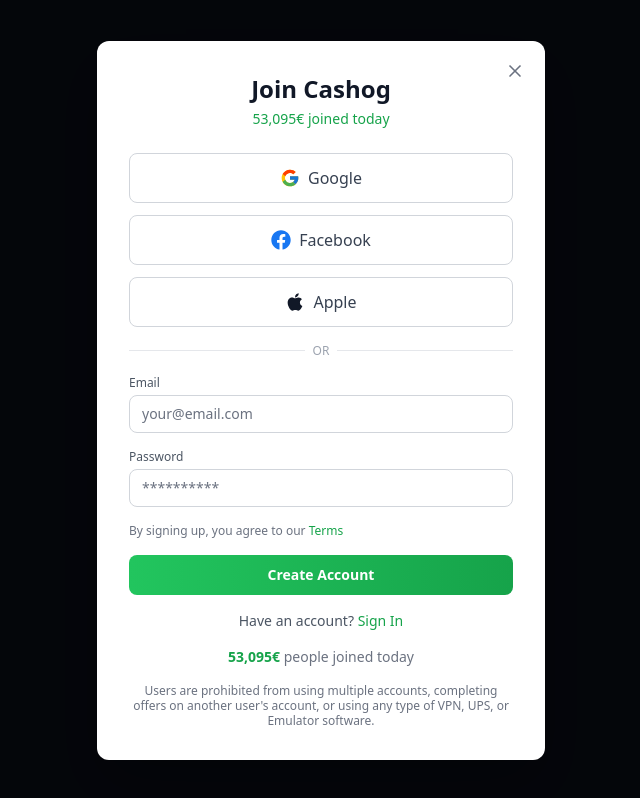
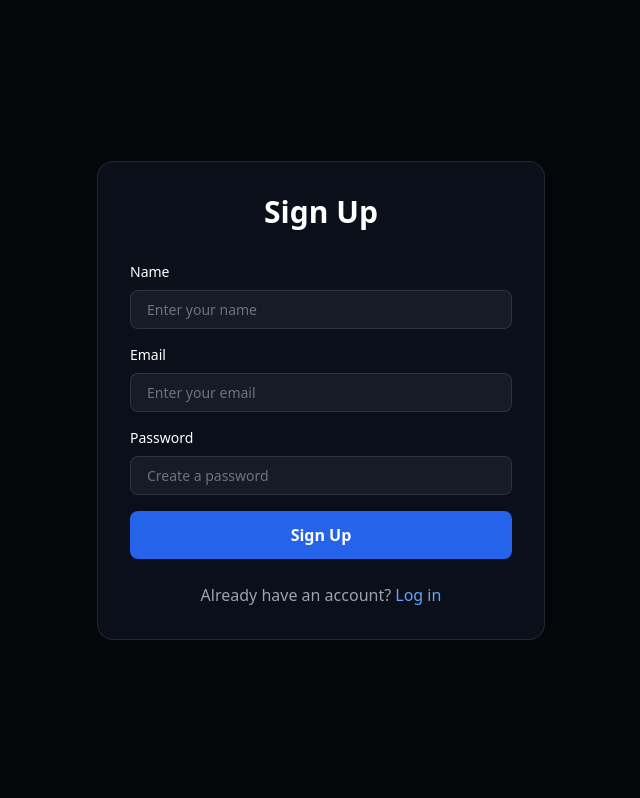
Before and after one commit to tool63/cashin, a Next.js app: page /signup in a window 1280 px wide. Shown: the whole page, without its empty margins (319-959 px from the left). Built offline with nearby package versions, Linux system fonts and the light colour scheme.

Commit message:
Update page.tsx

```diff
--- a/app/(auth)/signup/page.tsx
+++ b/app/(auth)/signup/page.tsx
@@ -1,142 +1,50 @@
-"use client";
-
-import React, { useState, useEffect } from "react";
-import Link from "next/link";
-import { motion } from "framer-motion";
-import { FcGoogle } from "react-icons/fc";
-import { FaFacebook, FaApple } from "react-icons/fa";
-import CloseButton from "@/components/modals/CloseButton";
+// app/(auth)/signup/page.tsx
+import AuthPageWrapper from "../AuthPageWrapper";
 
 export default function SignupPage() {
-  const [form, setForm] = useState({ email: "", password: "" });
-  const [counter, setCounter] = useState(53095);
-
-  const handleChange = (e: React.ChangeEvent<HTMLInputElement>) => {
-    setForm({ ...form, [e.target.name]: e.target.value });
-  };
-
-  const handleSubmit = (e: React.FormEvent) => {
-    e.preventDefault();
-    console.log("Signup Data:", form);
-  };
-
-  useEffect(() => {
-    const updateCounter = () => {
-      const randomIncrement = Math.floor(Math.random() * 6) + 1;
-      setCounter((prev) => prev + randomIncrement);
-      const randomDelay = Math.random() * (300000 - 5000) + 5000;
-      setTimeout(updateCounter, randomDelay);
-    };
-    const initialDelay = Math.random() * (300000 - 5000) + 5000;
-    const timer = setTimeout(updateCounter, initialDelay);
-    return () => clearTimeout(timer);
-  }, []);
-
   return (
-    <motion.div
-      initial={{ opacity: 0, y: 10 }}
-      animate={{ opacity: 1, y: 0 }}
-      transition={{ duration: 0.2 }}
-      className="bg-white dark:bg-[#0F1219] rounded-xl shadow-2xl relative"
-    >
-      <CloseButton />
-
-      <div className="p-8">
-        {/* Header with counter */}
-        <div className="text-center mb-6">
-          <h1 className="text-2xl font-bold text-gray-900 dark:text-white">Join Cashog</h1>
-          <p className="text-sm text-green-600 dark:text-green-400 mt-1">
-            {counter.toLocaleString()}€ joined today
-          </p>
-        </div>
-
-        {/* Social Login */}
-        <div className="space-y-3 mb-4">
-          <button className="w-full flex items-center justify-center gap-2 py-3 px-4 rounded-lg border border-gray-300 dark:border-gray-700 bg-white dark:bg-transparent hover:bg-gray-50 dark:hover:bg-gray-800 transition-colors">
-            <FcGoogle size={20} />
-            <span className="font-medium text-gray-700 dark:text-gray-300">Google</span>
-          </button>
-          <button className="w-full flex items-center justify-center gap-2 py-3 px-4 rounded-lg border border-gray-300 dark:border-gray-700 bg-white dark:bg-transparent hover:bg-gray-50 dark:hover:bg-gray-800 transition-colors">
-            <FaFacebook size={20} className="text-[#1877F2]" />
-            <span className="font-medium text-gray-700 dark:text-gray-300">Facebook</span>
-          </button>
-          <button className="w-full flex items-center justify-center gap-2 py-3 px-4 rounded-lg border border-gray-300 dark:border-gray-700 bg-white dark:bg-transparent hover:bg-gray-50 dark:hover:bg-gray-800 transition-colors">
-            <FaApple size={20} className="text-gray-900 dark:text-white" />
-            <span className="font-medium text-gray-700 dark:text-gray-300">Apple</span>
-          </button>
-        </div>
-
-        {/* OR Divider */}
-        <div className="flex items-center gap-2 my-4">
-          <div className="flex-1 border-t border-gray-200 dark:border-gray-800"></div>
-          <span className="text-xs text-gray-400">OR</span>
-          <div className="flex-1 border-t border-gray-200 dark:border-gray-800"></div>
-        </div>
-
-        {/* Form */}
-        <form onSubmit={handleSubmit} className="space-y-4">
+    <AuthPageWrapper>
+      <div className="w-full max-w-md mx-auto">
+        <div className="bg-[#0B0F1A] border border-white/10 rounded-2xl p-8">
+          <h1 className="text-3xl font-bold text-center mb-8">Sign Up</h1>
+          {/* Your signup form content here */}
+          <form className="space-y-4">
             <div>
-            <label className="block text-xs font-medium text-gray-600 dark:text-gray-400 mb-1">
-              Email
-            </label>
+              <label className="block text-sm font-medium mb-2">Name</label>
               <input
-              type="email"
-              name="email"
-              value={form.email}
-              onChange={handleChange}
-              required
-              placeholder="your@email.com"
-              className="w-full px-3 py-2 text-sm rounded-lg border border-gray-300 dark:border-gray-700 bg-white dark:bg-[#0F1219] text-gray-900 dark:text-white focus:outline-none focus:ring-1 focus:ring-green-500"
+                type="text"
+                className="w-full px-4 py-2 bg-white/5 border border-white/10 rounded-lg focus:outline-none focus:ring-2 focus:ring-blue-500"
+                placeholder="Enter your name"
               />
             </div>
             <div>
-            <label className="block text-xs font-medium text-gray-600 dark:text-gray-400 mb-1">
-              Password
-            </label>
+              <label className="block text-sm font-medium mb-2">Email</label>
+              <input
+                type="email"
+                className="w-full px-4 py-2 bg-white/5 border border-white/10 rounded-lg focus:outline-none focus:ring-2 focus:ring-blue-500"
+                placeholder="Enter your email"
+              />
+            </div>
+            <div>
+              <label className="block text-sm font-medium mb-2">Password</label>
               <input
                 type="password"
-              name="password"
-              value={form.password}
-              onChange={handleChange}
-              required
-              placeholder="**********"
-              className="w-full px-3 py-2 text-sm rounded-lg border border-gray-300 dark:border-gray-700 bg-white dark:bg-[#0F1219] text-gray-900 dark:text-white focus:outline-none focus:ring-1 focus:ring-green-500"
+                className="w-full px-4 py-2 bg-white/5 border border-white/10 rounded-lg focus:outline-none focus:ring-2 focus:ring-blue-500"
+                placeholder="Create a password"
               />
             </div>
-
-          <p className="text-xs text-gray-500 dark:text-gray-400">
-            By signing up, you agree to our{" "}
-            <Link href="/terms" className="text-green-600 hover:underline">
-              Terms
-            </Link>
-          </p>
-
-          <button
-            type="submit"
-            className="w-full py-2.5 px-4 rounded-lg bg-gradient-to-r from-green-500 to-green-600 hover:from-green-600 hover:to-green-700 text-white font-semibold text-sm transition-colors"
-          >
-            Create Account
+            <button className="w-full py-3 bg-blue-600 hover:bg-blue-700 text-white font-semibold rounded-lg transition-colors">
+              Sign Up
             </button>
           </form>
-
-        {/* Login Link */}
-        <div className="text-center text-sm text-gray-600 dark:text-gray-400 mt-4">
-          <span>Have an account? </span>
-          <Link href="/login" className="text-green-600 hover:underline font-medium">
-            Sign In
-          </Link>
-        </div>
-
-        {/* Bottom Counter */}
-        <div className="text-center text-sm text-gray-500 dark:text-gray-400 mt-4">
-          <span className="font-bold text-green-600">{counter.toLocaleString()}€</span> people joined today
-        </div>
-
-        {/* Prohibited Notice */}
-        <div className="mt-4 text-xs text-gray-500 dark:text-gray-500 text-center leading-tight">
-          Users are prohibited from using multiple accounts, completing offers on another user's account, or using any type of VPN, UPS, or Emulator software.
+          <p className="text-center mt-6 text-gray-400">
+            Already have an account?{' '}
+            <a href="/login?modal=true" className="text-blue-400 hover:underline">
+              Log in
+            </a>
+          </p>
         </div>
       </div>
-    </motion.div>
+    </AuthPageWrapper>
   );
 }
```
Lines whose indentation alone changed are shown as unchanged.
